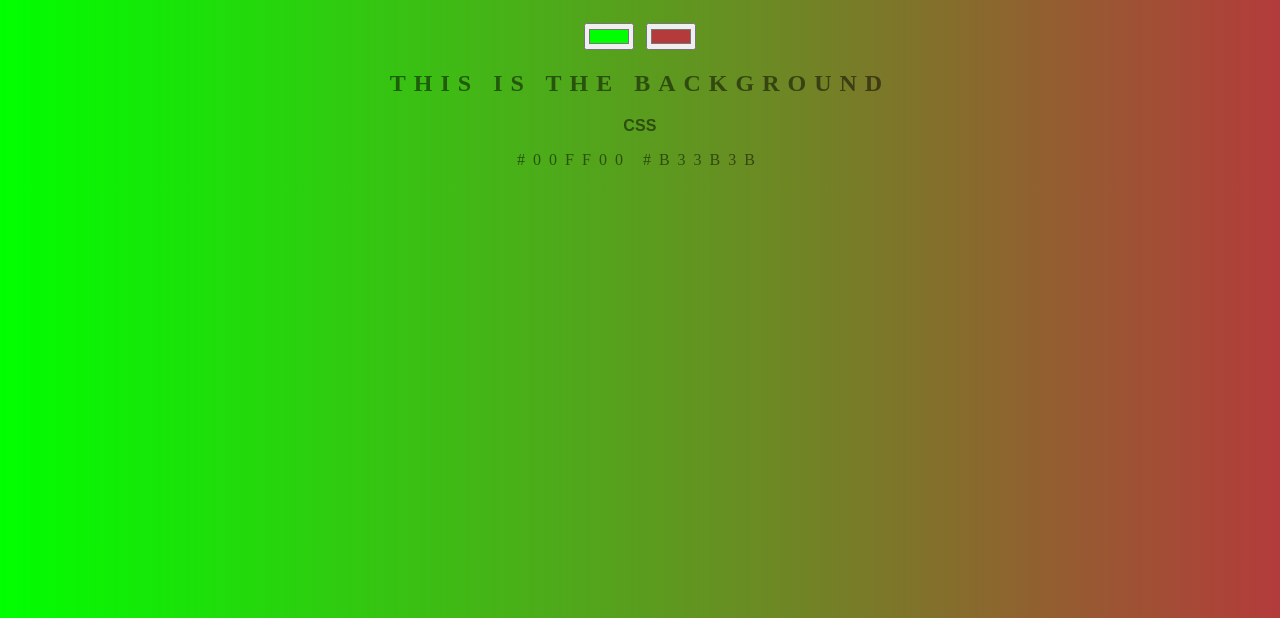
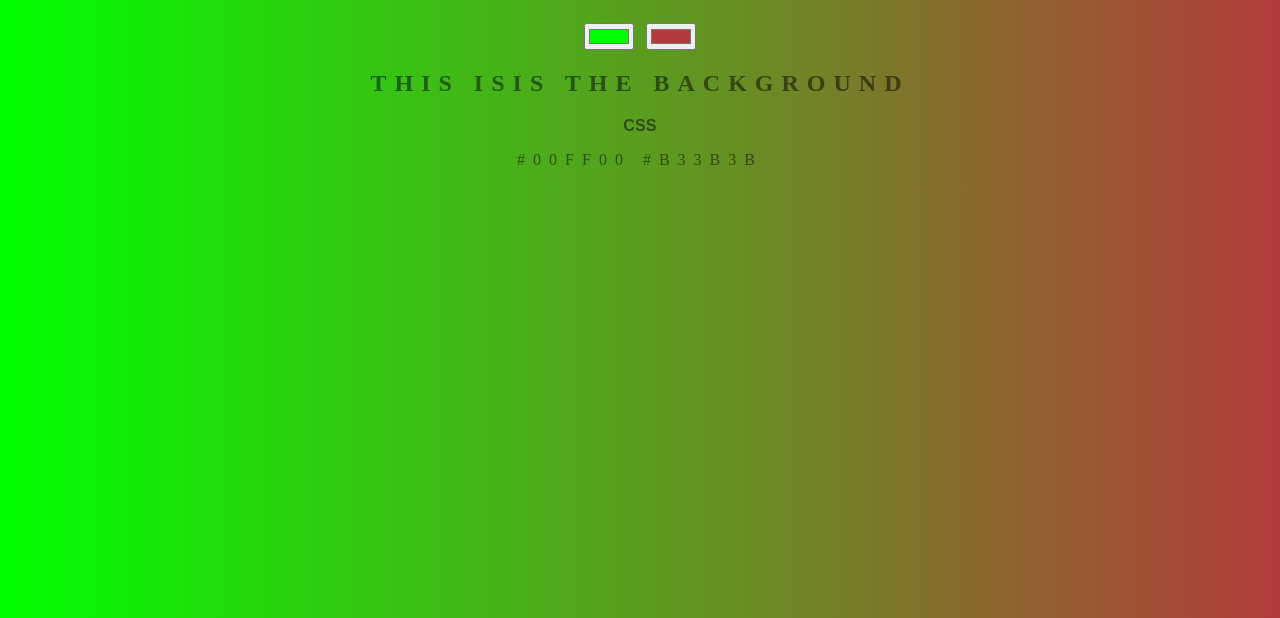
Before and after one commit to carlholmquist/background-generator, a plain HTML site: page index.html in a window 1280 px wide. Shown: the part 182-800 px from the top of the page. Drawn offline with Linux system fonts and the light colour scheme.

```diff
--- a/index.html
+++ b/index.html
@@ -8,7 +8,7 @@
         <h1>Background Generator</h1>
         <input type="color" name="color1" value="#00ff00">
         <input type="color" name="color2" value="#b33b3b">
-        <h2>This is the background</h2>
+        <h2>This isis the background</h2>
         <h3>CSS</h3>
         <p>#00ff00 #b33b3b</p>
         <script type="text/javascript" src="script.js"></script>
```
